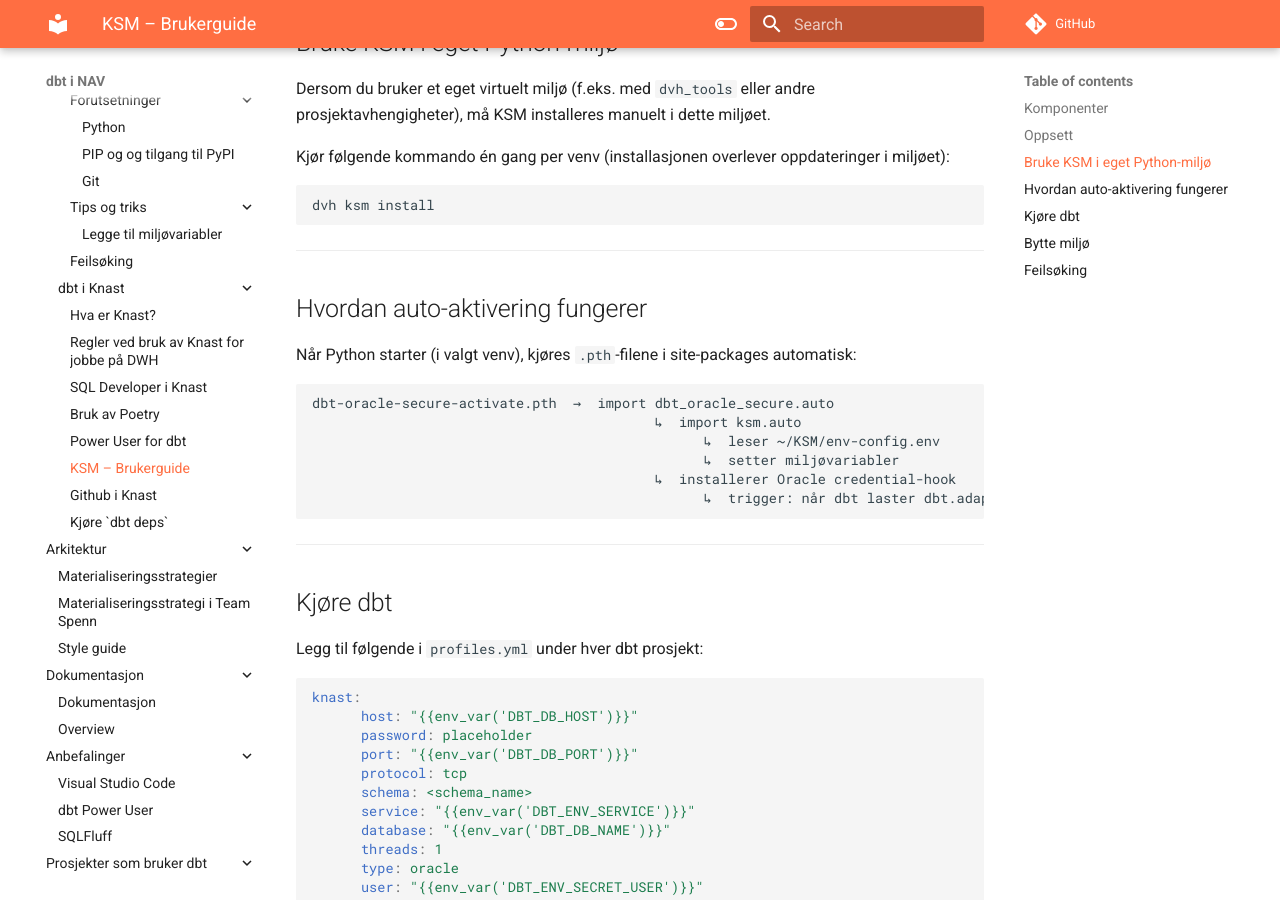
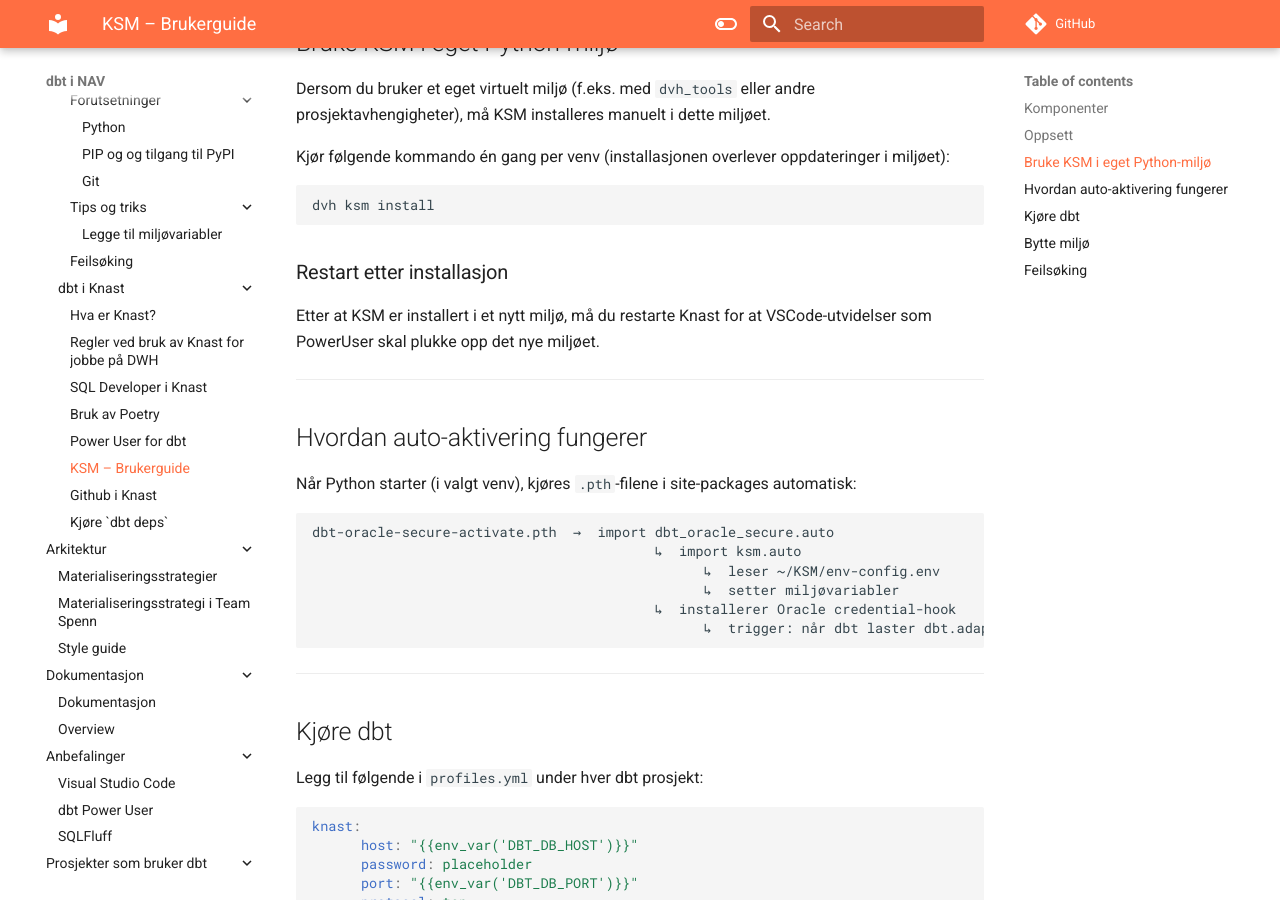
Before and after one commit to navikt/dbt-i-nav, an MkDocs documentation site: the page built from docs/dbt i Knast/KSM-brukerguide.md, in a window 1280 px wide and 900 px high, scrolled down 1005 px. Built offline with MkDocs 1.6.1 and Material for MkDocs 9.7.7, drawn with Linux system fonts in a browser that asks for light colours; comment, search, counter and statistics services are not loaded.

Commit message:
docs: add restart instructions for KSM installation in custom Python environments

````diff
--- a/docs/dbt i Knast/KSM-brukerguide.md
+++ b/docs/dbt i Knast/KSM-brukerguide.md
@@ -39,6 +39,9 @@
 ```bash
 dvh ksm install
 ```
+### Restart etter installasjon
+
+Etter at KSM er installert i et nytt miljø, må du restarte Knast for at VSCode-utvidelser som PowerUser skal plukke opp det nye miljøet.
 
 ---
 
````
